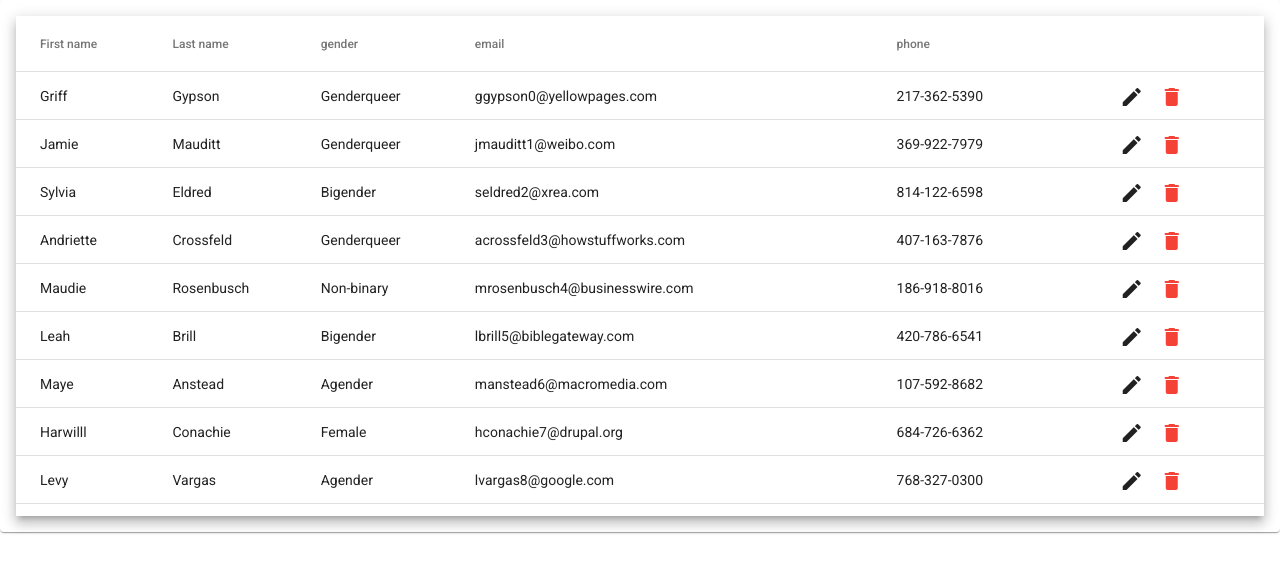
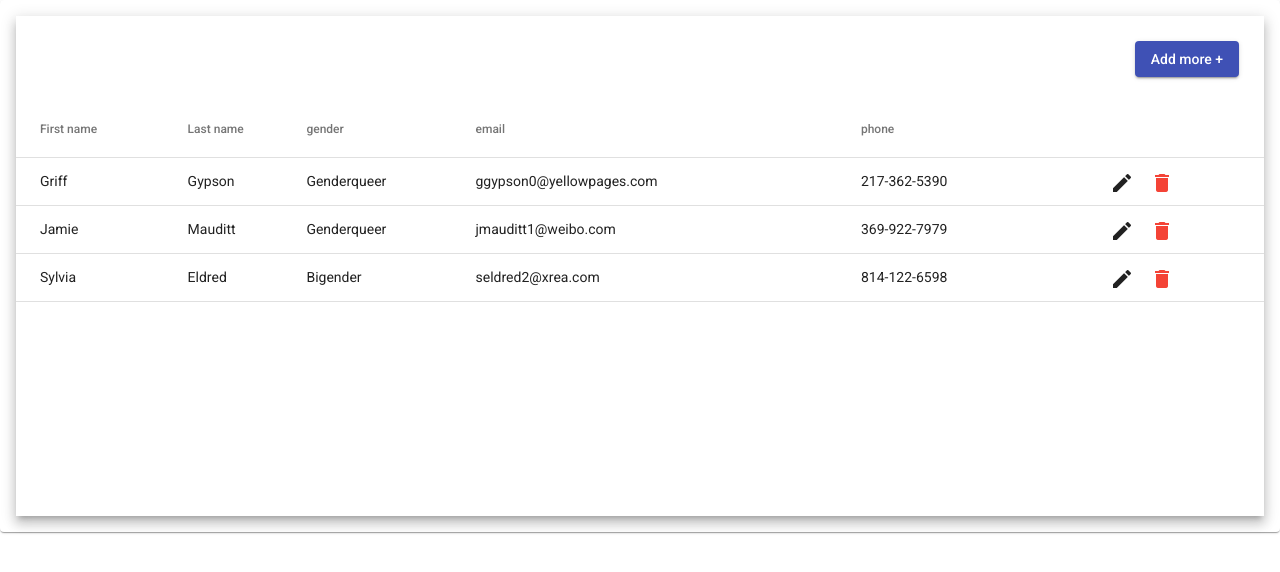
Before and after one commit to Sanchithasharma/CRUD-angular, an Angular app: page /display in a window 1280 px wide. Shown: the top 572 px of the page. Built offline with nearby package versions, Linux system fonts and the light colour scheme.

Commit message:
added more button added

```diff
--- a/src/app/crud/create/create.component.html
+++ b/src/app/crud/create/create.component.html
@@ -16,7 +16,7 @@
 
             <mat-form-field class="example-full-width" appearance="standard">
               <mat-label>Gender:</mat-label>
-              <select matNativeControl required>
+              <select matNativeControl formControlName="gender" required>
                 <option value="female">Female</option>
                 <option value="male">Male</option>
                 <option value="other">Other</option>
--- a/src/app/crud/create/display/display.component.css
+++ b/src/app/crud/create/display/display.component.css
@@ -5,3 +5,9 @@ table {
     height: 500px;
     overflow: auto;
   }
+
+  .add-more-button {
+    display: flex;
+    justify-content: end;
+    padding: 2%;
+  }
--- a/src/app/crud/create/display/display.component.html
+++ b/src/app/crud/create/display/display.component.html
@@ -1,6 +1,14 @@
 <div>
   <mat-card>
     <div class="example-container mat-elevation-z8">
+
+      <div class="add-more-button" flex-end>
+        <button text-align="end" mat-raised-button color="primary" routerLink="/create">
+          Add more +
+        </button>
+      </div>
+
+
       <table mat-table [dataSource]="dataSource">
 
         <!-- Position Column -->
@@ -37,7 +45,7 @@
           <th mat-header-cell *matHeaderCellDef></th>
           <td mat-cell *matCellDef="let element" align="center">
             <!-- <mat-icon class="material-icons-sharp">delete_outline</mat-icon> -->
-            <button mat-icon-button>
+            <button mat-icon-button routerLink="/create">
               <mat-icon>edit</mat-icon>
             </button>
             <button color="warn" mat-icon-button>
--- a/src/app/crud/create/display/display.component.ts
+++ b/src/app/crud/create/display/display.component.ts
@@ -1,6 +1,9 @@
 import { DataSource } from '@angular/cdk/collections';
 import { Component, OnInit } from '@angular/core';
 import { PeopleService } from 'src/app/people.service';
+import {Router} from '@angular/router';
+
+
 export interface PeopleList {
   firstName: string;
   lastName: string;
@@ -46,7 +49,7 @@ export class DisplayComponent implements OnInit {
   person: any
 
 
-  constructor(private peopleService: PeopleService) { }
+  constructor(private peopleService: PeopleService, private router: Router) { }
 
 
   ngOnInit(): void {
@@ -58,4 +61,10 @@ export class DisplayComponent implements OnInit {
     console.log(this.person)
   }
 
+  goBackToCreate(): any  {
+    console.log('edit')
+    this.router.navigate(['/create']);
+
+  }
+
 }
--- a/src/app/people.service.ts
+++ b/src/app/people.service.ts
@@ -7,13 +7,14 @@ export class PeopleService {
   public people: any = [{"id":1,"first_name":"Griff","last_name":"Gypson","email":"ggypson0@yellowpages.com","gender":"Genderqueer","phone_number":"217-362-5390"},
   {"id":2,"first_name":"Jamie","last_name":"Mauditt","email":"jmauditt1@weibo.com","gender":"Genderqueer","phone_number":"369-922-7979"},
   {"id":3,"first_name":"Sylvia","last_name":"Eldred","email":"seldred2@xrea.com","gender":"Bigender","phone_number":"814-122-6598"},
-  {"id":4,"first_name":"Andriette","last_name":"Crossfeld","email":"acrossfeld3@howstuffworks.com","gender":"Genderqueer","phone_number":"407-163-7876"},
-  {"id":5,"first_name":"Maudie","last_name":"Rosenbusch","email":"mrosenbusch4@businesswire.com","gender":"Non-binary","phone_number":"186-918-8016"},
-  {"id":6,"first_name":"Leah","last_name":"Brill","email":"lbrill5@biblegateway.com","gender":"Bigender","phone_number":"420-786-6541"},
-  {"id":7,"first_name":"Maye","last_name":"Anstead","email":"manstead6@macromedia.com","gender":"Agender","phone_number":"107-592-8682"},
-  {"id":8,"first_name":"Harwilll","last_name":"Conachie","email":"hconachie7@drupal.org","gender":"Female","phone_number":"684-726-6362"},
-  {"id":9,"first_name":"Levy","last_name":"Vargas","email":"lvargas8@google.com","gender":"Agender","phone_number":"768-327-0300"},
-  {"id":10,"first_name":"Anatola","last_name":"Gecke","email":"agecke9@networkadvertising.org","gender":"Genderqueer","phone_number":"773-988-6976"}];
+  // {"id":4,"first_name":"Andriette","last_name":"Crossfeld","email":"acrossfeld3@howstuffworks.com","gender":"Genderqueer","phone_number":"407-163-7876"},
+  // {"id":5,"first_name":"Maudie","last_name":"Rosenbusch","email":"mrosenbusch4@businesswire.com","gender":"Non-binary","phone_number":"186-918-8016"},
+  // {"id":6,"first_name":"Leah","last_name":"Brill","email":"lbrill5@biblegateway.com","gender":"Bigender","phone_number":"420-786-6541"},
+  // {"id":7,"first_name":"Maye","last_name":"Anstead","email":"manstead6@macromedia.com","gender":"Agender","phone_number":"107-592-8682"},
+  // {"id":8,"first_name":"Harwilll","last_name":"Conachie","email":"hconachie7@drupal.org","gender":"Female","phone_number":"684-726-6362"},
+  // {"id":9,"first_name":"Levy","last_name":"Vargas","email":"lvargas8@google.com","gender":"Agender","phone_number":"768-327-0300"},
+  // {"id":10,"first_name":"Anatola","last_name":"Gecke","email":"agecke9@networkadvertising.org","gender":"Genderqueer","phone_number":"773-988-6976"}
+];
 
   constructor() { }
 }
```
Also changed, not shown: src/app/crud/create/create.component.css (line endings or trailing spaces).
